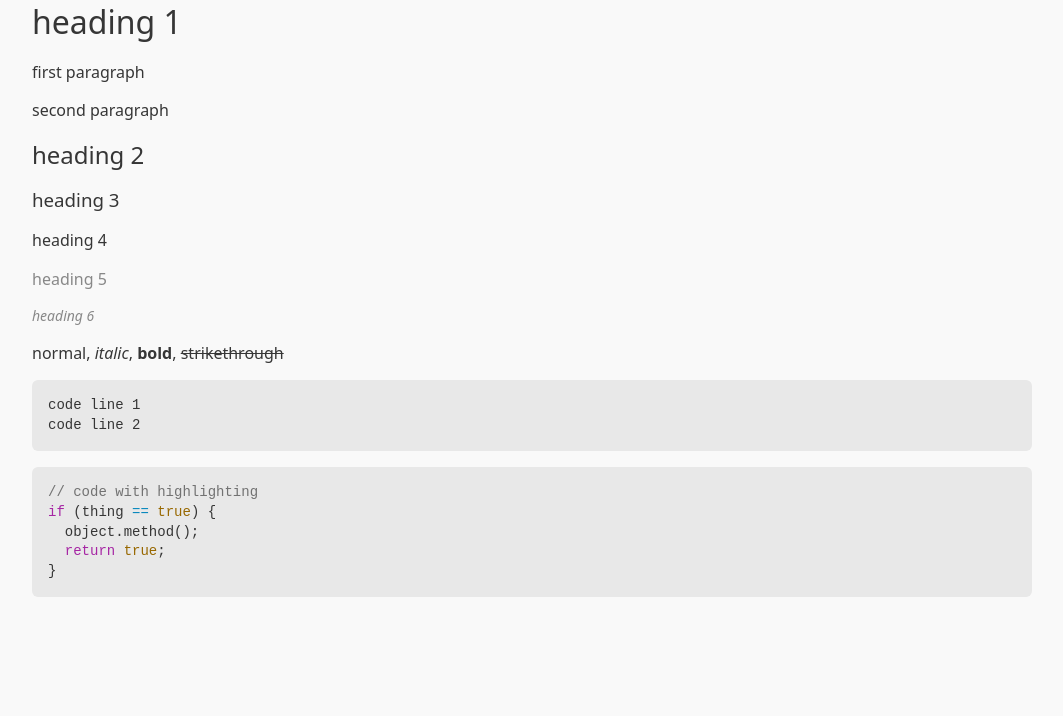
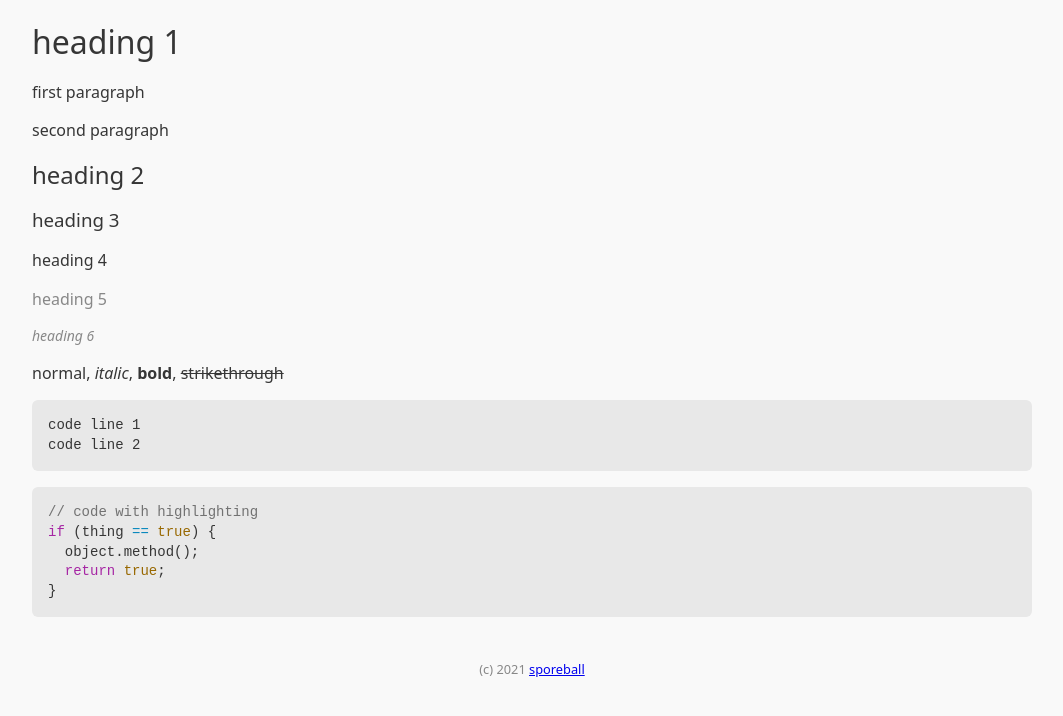
Before and after one commit to sporeball/lifeblood, a Jekyll site: the page built from index.md, in a window 1280 px wide. Shown: the top 716 px of the page, without its empty margins (108-1171 px from the left). Built offline with Jekyll 4.4.1, drawn with Linux system fonts in a browser that asks for light colours.

Commit message:
site footer

```diff
--- a/_config.yml
+++ b/_config.yml
@@ -9,3 +9,5 @@ exclude:
   - README.md
   - LICENSE
   - Gemfile.lock
+
+footer: "(c) 2021 <a href='https://sporeball.dev' target='_blank'>sporeball</a>"
--- /dev/null
+++ b/_includes/footer.html
@@ -0,0 +1,7 @@
+{%- if site.footer -%}
+<footer>
+<div class="footer">
+<small>{{ site.footer }}</small>
+</div>
+</footer>
+{%- endif -%}
--- a/_layouts/default.html
+++ b/_layouts/default.html
@@ -5,6 +5,10 @@
 <link rel="stylesheet" href="{{ '/assets/lifeblood.css' | relative_url }}">
 </head>
 <body>
+<main>
 {{ content }}
+</main>
+
+{% include footer.html %}
 </body>
 </html>
--- a/_sass/base.scss
+++ b/_sass/base.scss
@@ -7,9 +7,13 @@
 
 body {
   margin:0 auto;
-  max-width:1000px;
   background-color:#f9f9f9;
   font-family: system-ui, -apple-system, BlinkMacSystemFont, "Segoe UI", "Roboto", "Oxygen", "Ubuntu", "Cantarell", "Fira Sans", "Droid Sans", "Helvetica Neue", "Segoe UI Emoji", "Apple Color Emoji", "Noto Color Emoji", sans-serif;
   color:#363636;
   line-height:1.4
 }
+
+main {
+  margin:20px auto;
+  max-width:1000px
+}
--- /dev/null
+++ b/_sass/footer.scss
@@ -0,0 +1,12 @@
+footer {
+  margin:0 auto;
+  max-width:1000px;
+  color:#888
+}
+
+.footer {
+  margin:20px auto;
+  padding:1.25rem;
+  text-align:center;
+  overflow:auto
+}
--- a/_sass/typography.scss
+++ b/_sass/typography.scss
@@ -16,3 +16,7 @@ h6 {
   font-size:0.875rem;
   font-style:italic
 }
+
+small {
+  font-size:80%
+}
--- a/assets/lifeblood.scss
+++ b/assets/lifeblood.scss
@@ -3,4 +3,5 @@
 
 @import "base";
 @import "code";
-@import "typography"
+@import "typography";
+@import "footer"
```
Also changed, not shown: index.md (+1 -1 lines).
